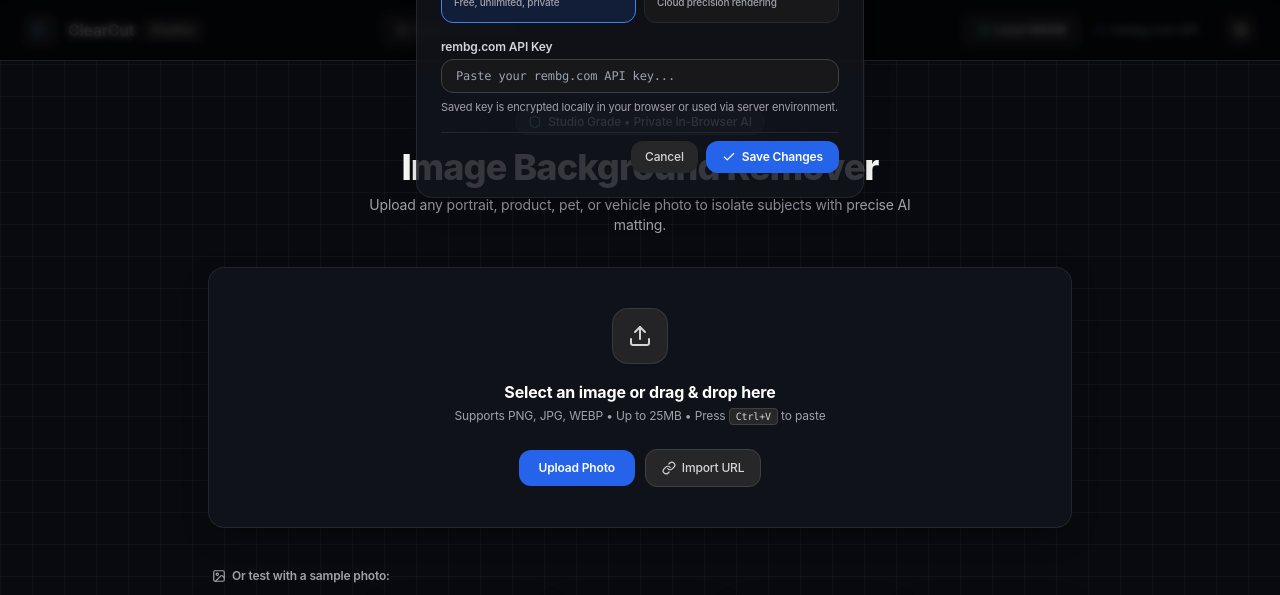
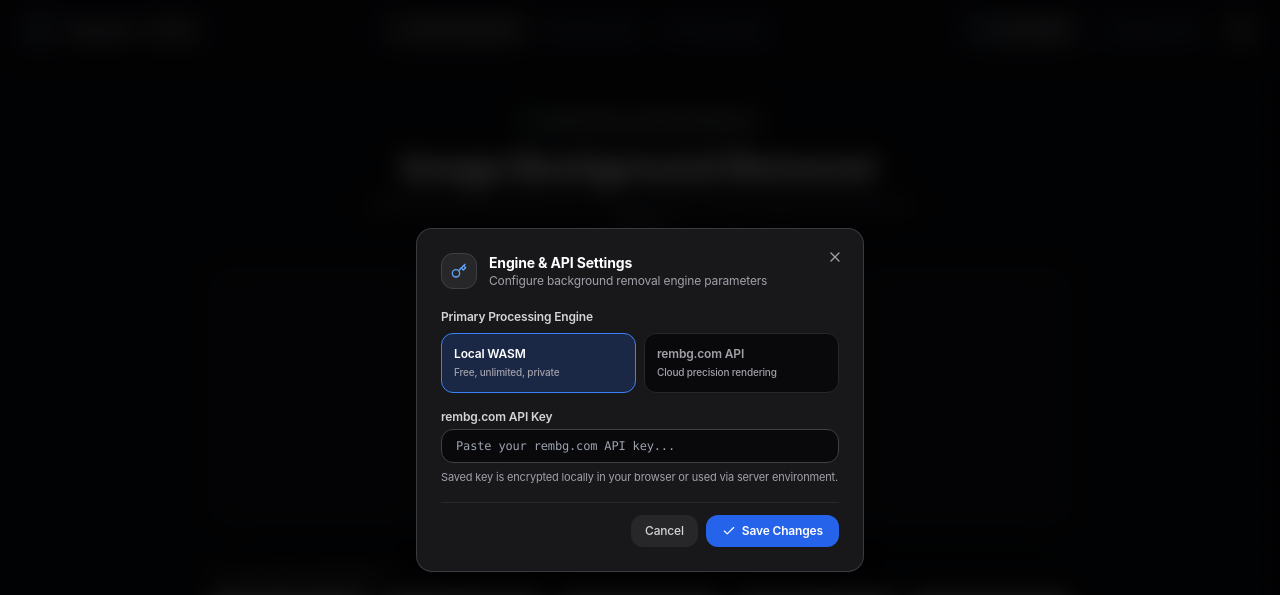
Before and after one commit to Mandy10576/ImageScaller, a React (Vite) app in the folder frontend/: page / in a window 1280 px wide. Both pictures are taken after a click on the button "Configure rembg.com API Key". Shown: the top 595 px of the page. Built offline with nearby package versions, Linux system fonts and the light colour scheme; grey boxes are pictures that could not be loaded.

Commit message:
fix: resolve Settings Modal viewport clipping and positioning in Navbar overlay

```diff
--- a/frontend/src/components/Navbar.jsx
+++ b/frontend/src/components/Navbar.jsx
@@ -1,5 +1,5 @@
 import React, { useState } from 'react';
-import { Layers, Image as ImageIcon, Sliders, Settings, Key, Check, Scissors, Cpu, Cloud, Plus } from 'lucide-react';
+import { Layers, Image as ImageIcon, Sliders, Settings, Key, Check, Scissors, Cpu, Cloud, Plus, X } from 'lucide-react';
 
 export default function Navbar({
   activeTab,
@@ -22,7 +22,8 @@
   };
 
   return (
-    <header className="sticky top-0 z-50 studio-header">
+    <>
+      <header className="sticky top-0 z-40 studio-header">
         <div className="max-w-7xl mx-auto px-4 sm:px-6 h-15 flex items-center justify-between py-2.5">
 
           {/* Brand Logo */}
@@ -87,7 +88,10 @@
 
             {/* Key Settings Button */}
             <button
-            onClick={() => setShowSettingsModal(true)}
+              onClick={() => {
+                setTempKey(removeBgApiKey || '');
+                setShowSettingsModal(true);
+              }}
               className="p-1.5 rounded-lg bg-zinc-800/80 hover:bg-zinc-700 text-zinc-300 border border-zinc-700/80 transition-colors"
               title="Configure rembg.com API Key"
             >
@@ -105,13 +109,23 @@
             )}
           </div>
         </div>
+      </header>
 
-      {/* rembg.com API Settings Modal */}
+      {/* rembg.com API Settings Modal Overlay */}
       {showSettingsModal && (
-        <div className="fixed inset-0 z-50 bg-black/75 backdrop-blur-sm flex items-center justify-center p-4">
-          <div className="studio-card p-6 rounded-2xl max-w-md w-full border border-zinc-700 shadow-2xl relative">
-            <div className="flex items-center space-x-3 mb-4">
-              <div className="w-9 h-9 rounded-xl bg-zinc-800 text-blue-400 border border-zinc-700 flex items-center justify-center">
+        <div className="fixed inset-0 z-[9999] bg-black/80 backdrop-blur-md flex items-center justify-center p-4 overflow-y-auto min-h-screen">
+          <div className="bg-zinc-900 p-6 rounded-2xl max-w-md w-full border border-zinc-700/90 shadow-2xl relative my-auto">
+            {/* Top Close Button */}
+            <button
+              type="button"
+              onClick={() => setShowSettingsModal(false)}
+              className="absolute top-4 right-4 text-zinc-400 hover:text-white p-1 rounded-lg hover:bg-zinc-800 transition-colors"
+            >
+              <X className="w-4 h-4" />
+            </button>
+
+            <div className="flex items-center space-x-3 mb-5 pr-6">
+              <div className="w-9 h-9 rounded-xl bg-zinc-800 text-blue-400 border border-zinc-700 flex items-center justify-center shrink-0">
                 <Key className="w-4 h-4" />
               </div>
               <div>
@@ -130,20 +144,20 @@
                     type="button"
                     onClick={() => setEngine('local')}
                     className={`p-3 rounded-xl border text-xs font-medium text-left transition-all ${
-                      engine === 'local' ? 'bg-blue-600/15 border-blue-500 text-white font-bold' : 'bg-zinc-900 border-zinc-800 text-zinc-400'
+                      engine === 'local' ? 'bg-blue-600/20 border-blue-500 text-white font-bold' : 'bg-zinc-950 border-zinc-800 text-zinc-400 hover:border-zinc-700'
                     }`}
                   >
-                    <div className="font-semibold mb-0.5">Local In-Browser WASM</div>
+                    <div className="font-semibold mb-0.5">Local WASM</div>
                     <div className="text-[10px] text-zinc-400">Free, unlimited, private</div>
                   </button>
                   <button
                     type="button"
                     onClick={() => setEngine('removebg')}
                     className={`p-3 rounded-xl border text-xs font-medium text-left transition-all ${
-                      engine === 'removebg' ? 'bg-blue-600/15 border-blue-500 text-white font-bold' : 'bg-zinc-900 border-zinc-800 text-zinc-400'
+                      engine === 'removebg' ? 'bg-blue-600/20 border-blue-500 text-white font-bold' : 'bg-zinc-950 border-zinc-800 text-zinc-400 hover:border-zinc-700'
                     }`}
                   >
-                    <div className="font-semibold mb-0.5">rembg.com Cloud API</div>
+                    <div className="font-semibold mb-0.5">rembg.com API</div>
                     <div className="text-[10px] text-zinc-400">Cloud precision rendering</div>
                   </button>
                 </div>
@@ -158,24 +172,24 @@
                   placeholder="Paste your rembg.com API key..."
                   value={tempKey}
                   onChange={(e) => setTempKey(e.target.value)}
-                  className="w-full px-3.5 py-2 bg-zinc-900 border border-zinc-700 rounded-xl text-white text-xs font-mono focus:outline-none focus:border-blue-500"
+                  className="w-full px-3.5 py-2 bg-zinc-950 border border-zinc-700 rounded-xl text-white text-xs font-mono focus:outline-none focus:border-blue-500"
                 />
                 <p className="text-[11px] text-zinc-400 mt-1.5">
                   Saved key is encrypted locally in your browser or used via server environment.
                 </p>
               </div>
 
-              <div className="flex justify-end space-x-2 pt-2 border-t border-zinc-800">
+              <div className="flex justify-end space-x-2 pt-3 border-t border-zinc-800">
                 <button
                   type="button"
                   onClick={() => setShowSettingsModal(false)}
-                  className="px-3.5 py-2 bg-zinc-800 text-zinc-300 rounded-xl text-xs font-medium"
+                  className="px-3.5 py-2 bg-zinc-800 hover:bg-zinc-700 text-zinc-300 rounded-xl text-xs font-medium transition-colors"
                 >
                   Cancel
                 </button>
                 <button
                   type="submit"
-                  className="px-4 py-2 bg-blue-600 hover:bg-blue-500 text-white rounded-xl text-xs font-semibold flex items-center space-x-1.5 shadow-sm"
+                  className="px-4 py-2 bg-blue-600 hover:bg-blue-500 text-white rounded-xl text-xs font-semibold flex items-center space-x-1.5 shadow-sm transition-colors"
                 >
                   <Check className="w-3.5 h-3.5" />
                   <span>Save Changes</span>
@@ -185,6 +199,6 @@
           </div>
         </div>
       )}
-    </header>
+    </>
   );
 }
```
Lines whose indentation alone changed are shown as unchanged.
